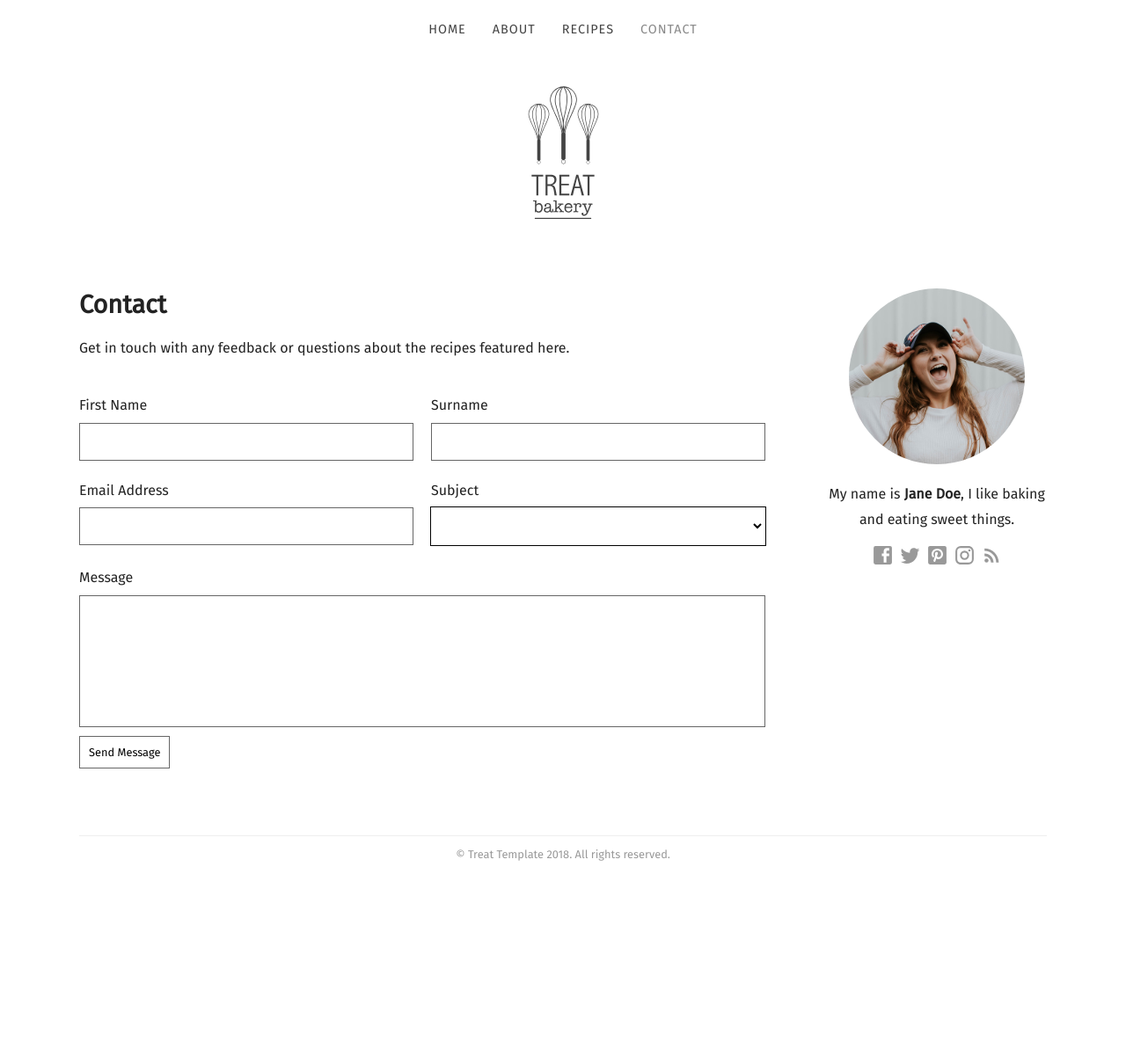
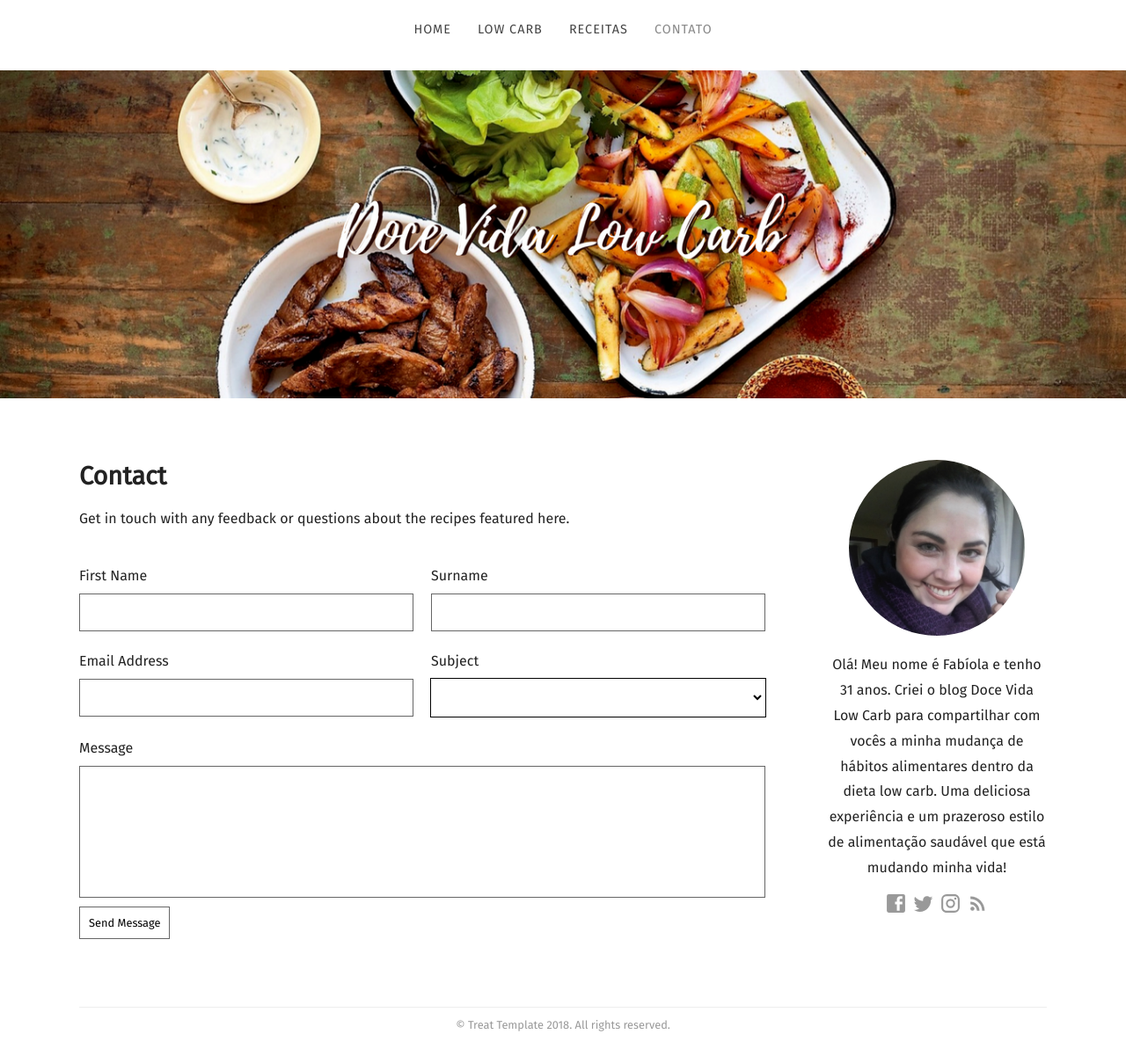
Before and after one commit to docevidalowcarb/docevidalowcarb.github.io, a Jekyll site: the page built from contato.html, in a window 1280 px wide and 1201 px high. Shown: the whole window at 88% size. Built offline with Jekyll 4.4.1, drawn with Linux system fonts in a browser that asks for light colours; some web fonts are replaced.

Commit message:
Ajuste menu e banner header

```diff
--- a/_data/navigation.yml
+++ b/_data/navigation.yml
@@ -1,8 +1,8 @@
 - name: Home
   link: /
-- name: About
-  link: /about/
-- name: Recipes
-  link: /recipes/
-- name: Contact
-  link: /contact/
+- name: Low Carb
+  link: /dieta-low-carb/
+- name: Receitas
+  link: /receitas/
+- name: Contato
+  link: /contato/
--- a/_data/sidebar.yml
+++ b/_data/sidebar.yml
@@ -1,6 +1,6 @@
-author_image: /images/author.jpg
-description_markdown: "My name is **Jane Doe**, I like baking and eating sweet things."
-facebook: CloudCannon
-twitter: CloudCannonApp
-pinterest: pinterest
-instagram: baking
+author_image: /images/fabiola.jpg
+description_markdown: "Olá! Meu nome é Fabíola e tenho 31 anos. Criei o blog Doce Vida Low Carb para compartilhar com vocês a minha mudança de hábitos alimentares dentro da dieta low carb. Uma deliciosa experiência e um prazeroso estilo de alimentação saudável que está mudando minha vida!"
+facebook: fabiola.faria
+twitter: fabiola_faria
+pinterest:
+instagram: fabilowcarb
--- a/_layouts/default.html
+++ b/_layouts/default.html
@@ -28,7 +28,7 @@
 		{% include navigation.html %}
 		<header>
 			<a href="{{site.baseurl }}/">
-				<img src="{{ site.baseurl }}/images/logo.svg" width="180" alt="logo">
+				<img src="{{ site.baseurl }}/images/banner7.png" width="1800" alt="logo">
 			</a>
 		</header>
 		<div class="container main-content">
```
Also changed, not shown: contato.html (renamed from contact.html), dieta-low-carb.html (renamed from about.html), images/banner.jpg (added), images/banner2.jpg (added), images/banner3.png (added), images/banner4.png (added), images/banner5.png (added), images/banner6.png (added), images/banner7.png (added), images/fabiola.jpg (added), receitas.html (renamed from recipes.html).
